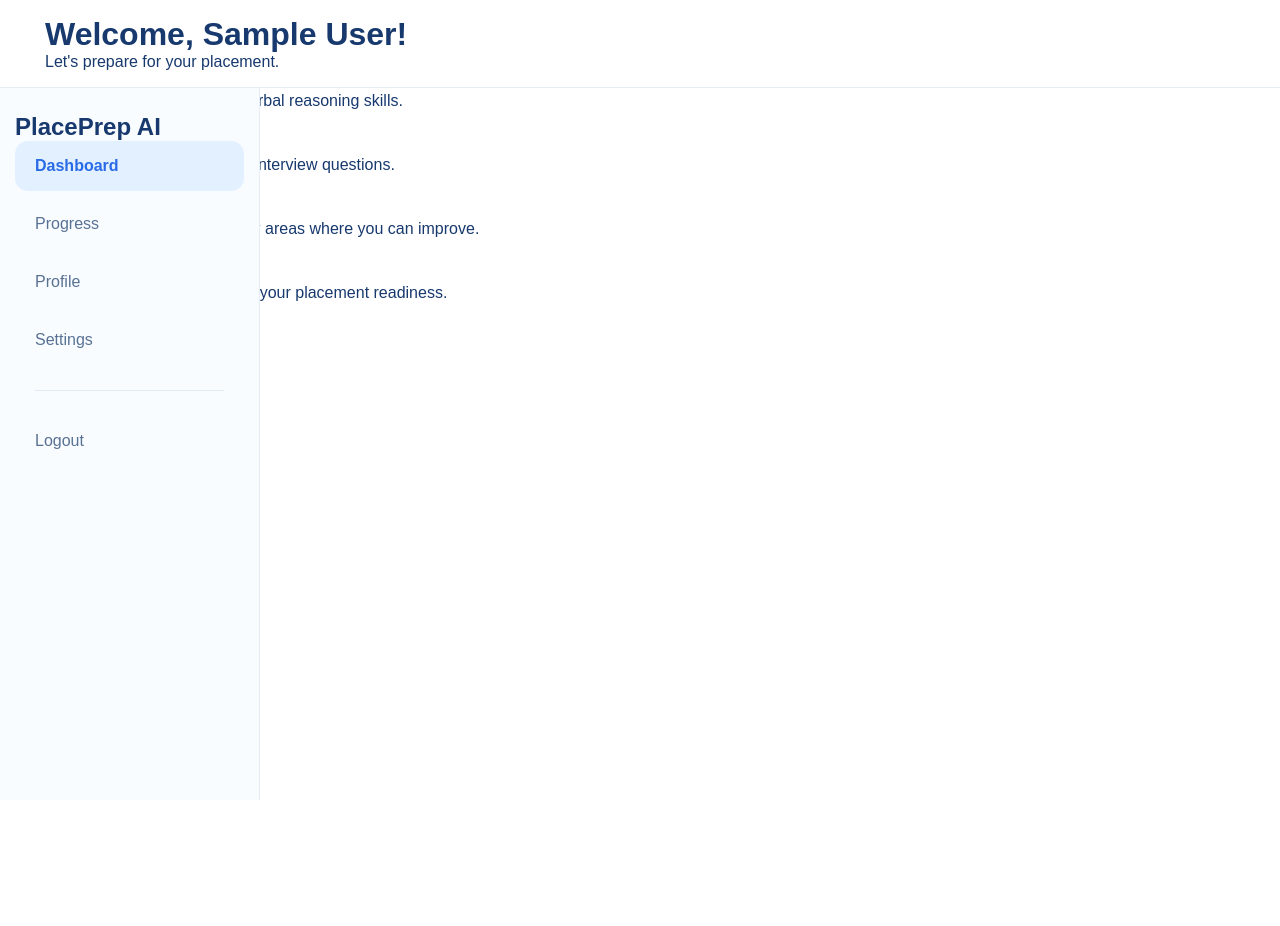
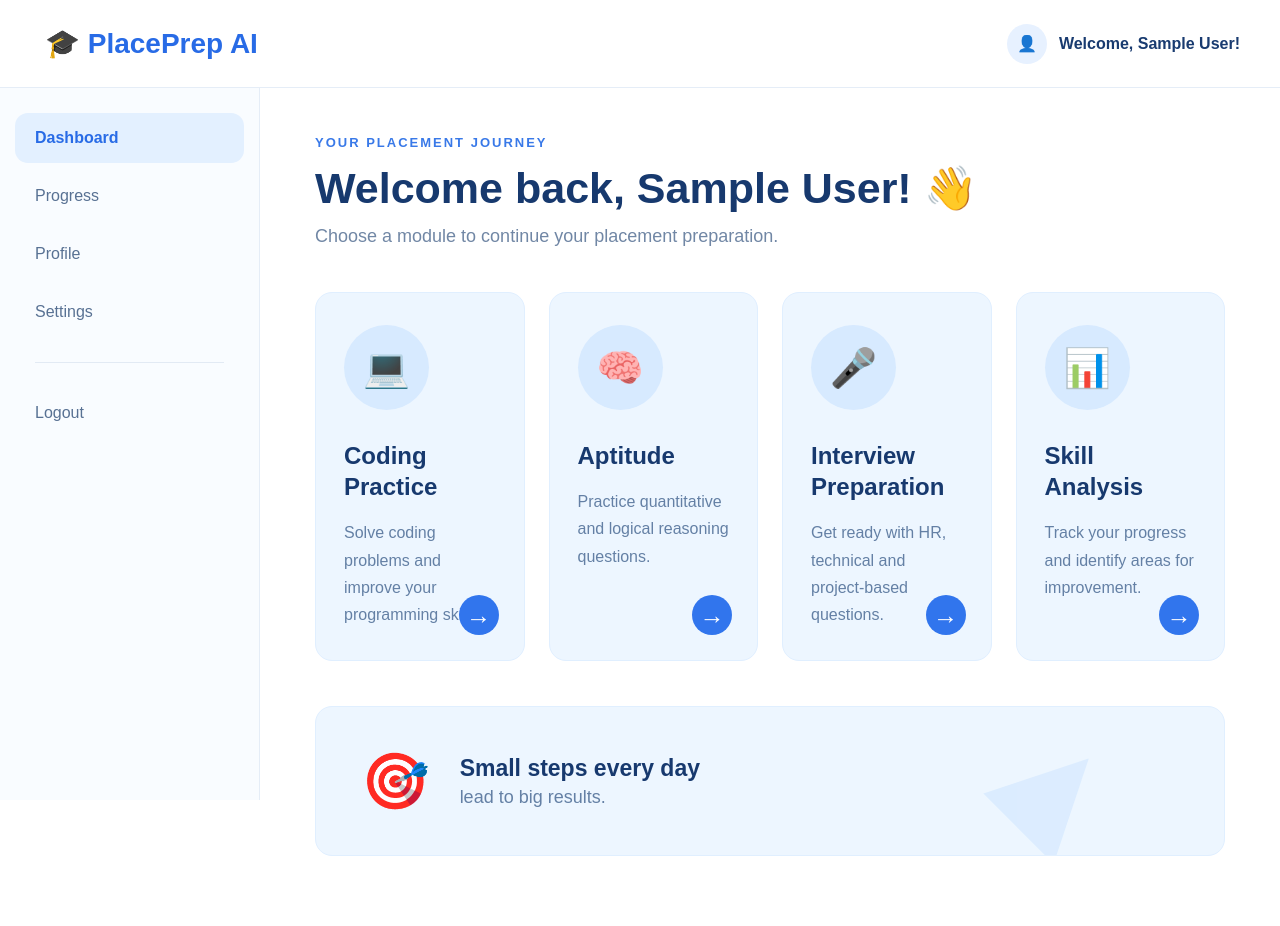
Before and after one commit to Arunima-aramana/placeprep-ai, a Flask app: page /dashboard in a window 1280 px wide. Before the commit the page ends 800 px from the top, so only its background shows below. Run offline with Flask 3, Linux system fonts and the light colour scheme; the visitor is signed in with stand-in values (Sample User, id 1).

Commit message:
Update dashboard.html

```diff
--- a/templates/dashboard.html
+++ b/templates/dashboard.html
@@ -1,22 +1,37 @@
 <!DOCTYPE html>
 <html lang="en">
+
 <head>
     <meta charset="UTF-8">
     <meta name="viewport" content="width=device-width, initial-scale=1.0">
 
     <title>Dashboard - PlacePrep AI</title>
 
-    <link rel="stylesheet" href="{{ url_for('static', filename='style.css') }}">
+    <link rel="stylesheet"
+          href="{{ url_for('static', filename='style.css') }}">
 </head>
 
-<body>
+<body class="dashboard-page">
 
-    <!-- Sidebar -->
+    <!-- TOP BAR -->
+
+    <header class="dashboard-header">
+
+        <div class="dashboard-logo">
+            🎓 PlacePrep AI
+        </div>
+
+        <div class="welcome-user">
+            <span class="user-circle">👤</span>
+            Welcome, {{ name }}!
+        </div>
+
+    </header>
+
+
+    <!-- SIDEBAR -->
+
     <aside class="sidebar">
-
-        <div class="sidebar-logo">
-            <h2>PlacePrep AI</h2>
-        </div>
 
         <a href="/dashboard" class="side-link active">
             <span>Dashboard</span>
@@ -43,110 +58,154 @@
     </aside>
 
 
-    <!-- Main Content -->
-    <main class="main-content">
+    <!-- MAIN CONTENT -->
 
-        <!-- Header -->
-        <header class="dashboard-header">
+    <main class="dashboard-main">
 
-            <div>
-                <h1>Welcome, {{ name }}!</h1>
-                <p>Let's prepare for your placement.</p>
-            </div>
+        <section class="dashboard-welcome">
 
-        </header>
+            <p class="dashboard-small-title">
+                YOUR PLACEMENT JOURNEY
+            </p>
 
+            <h1>
+                Welcome back, {{ name }}! 👋
+            </h1>
 
-        <!-- Dashboard Cards -->
-        <section class="dashboard-cards">
-
-            <!-- Coding -->
-            <div class="dashboard-card">
-
-                <h2>Coding Practice</h2>
-
-                <p>
-                    Practice coding problems and improve your
-                    problem-solving skills.
-                </p>
-
-                <a href="/coding" class="dashboard-button">
-                    Start Coding
-                </a>
-
-            </div>
-
-
-            <!-- Aptitude -->
-            <div class="dashboard-card">
-
-                <h2>Aptitude Tests</h2>
-
-                <p>
-                    Test your quantitative, logical and verbal
-                    reasoning skills.
-                </p>
-
-                <a href="/aptitude" class="dashboard-button">
-                    Take Test
-                </a>
-
-            </div>
-
-
-            <!-- Interview -->
-            <div class="dashboard-card">
-
-                <h2>Interview Preparation</h2>
-
-                <p>
-                    Practice common technical and HR interview
-                    questions.
-                </p>
-
-                <a href="/interview" class="dashboard-button">
-                    Practice Interview
-                </a>
-
-            </div>
-
-
-            <!-- Skills -->
-            <div class="dashboard-card">
-
-                <h2>Skill Assessment</h2>
-
-                <p>
-                    Check your current skills and identify areas
-                    where you can improve.
-                </p>
-
-                <a href="/skills" class="dashboard-button">
-                    View Skills
-                </a>
-
-            </div>
+            <p>
+                Choose a module to continue your placement preparation.
+            </p>
 
         </section>
 
 
-        <!-- Quick Progress -->
-        <section class="quick-progress">
+        <!-- MODULE CARDS -->
 
-            <h2>Your Preparation</h2>
+        <section class="module-grid">
 
-            <p>
-                Keep practicing regularly to improve your
-                placement readiness.
-            </p>
 
-            <a href="/progress" class="dashboard-button">
-                View Progress
+            <!-- CODING -->
+
+            <a href="/coding" class="module-card">
+
+                <div class="module-icon">
+                    💻
+                </div>
+
+                <h2>
+                    Coding Practice
+                </h2>
+
+                <p>
+                    Solve coding problems and improve your programming skills.
+                </p>
+
+                <div class="module-arrow">
+                    →
+                </div>
+
             </a>
+
+
+            <!-- APTITUDE -->
+
+            <a href="/aptitude" class="module-card">
+
+                <div class="module-icon">
+                    🧠
+                </div>
+
+                <h2>
+                    Aptitude
+                </h2>
+
+                <p>
+                    Practice quantitative and logical reasoning questions.
+                </p>
+
+                <div class="module-arrow">
+                    →
+                </div>
+
+            </a>
+
+
+            <!-- INTERVIEW -->
+
+            <a href="/interview" class="module-card">
+
+                <div class="module-icon">
+                    🎤
+                </div>
+
+                <h2>
+                    Interview Preparation
+                </h2>
+
+                <p>
+                    Get ready with HR, technical and project-based questions.
+                </p>
+
+                <div class="module-arrow">
+                    →
+                </div>
+
+            </a>
+
+
+            <!-- SKILLS -->
+
+            <a href="/skills" class="module-card">
+
+                <div class="module-icon">
+                    📊
+                </div>
+
+                <h2>
+                    Skill Analysis
+                </h2>
+
+                <p>
+                    Track your progress and identify areas for improvement.
+                </p>
+
+                <div class="module-arrow">
+                    →
+                </div>
+
+            </a>
+
+        </section>
+
+
+        <!-- MOTIVATION BOX -->
+
+        <section class="motivation-box">
+
+            <div class="motivation-icon">
+                🎯
+            </div>
+
+            <div>
+
+                <h2>
+                    Small steps every day
+                </h2>
+
+                <p>
+                    lead to big results.
+                </p>
+
+            </div>
+
+            <div class="mountain">
+                ▲
+            </div>
 
         </section>
 
     </main>
 
 </body>
+
 </html>
```
